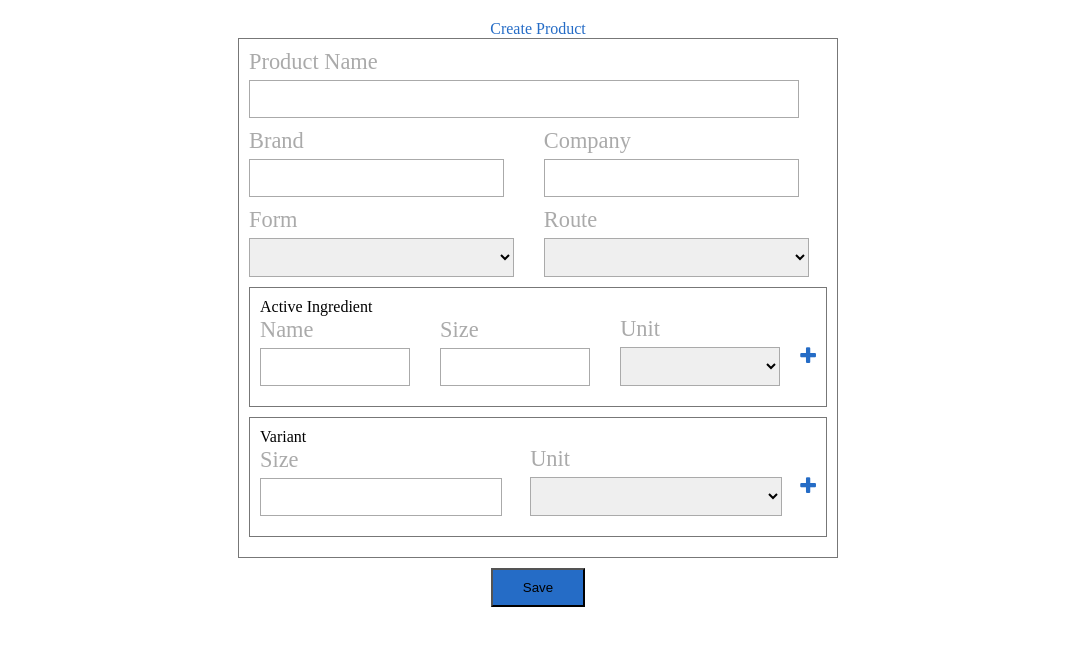
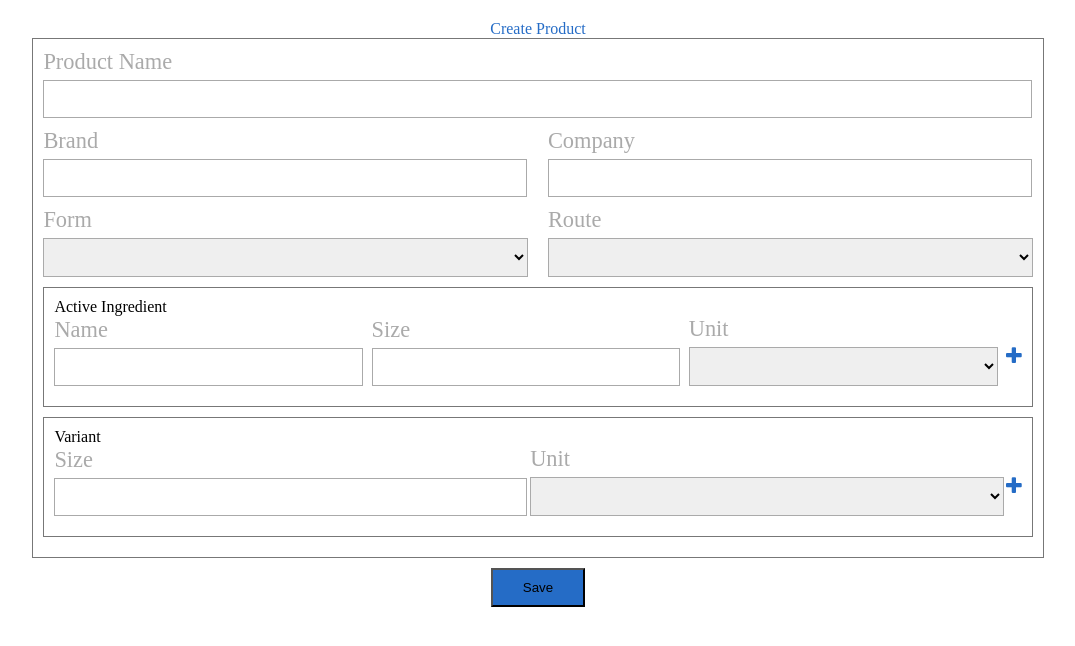
Before and after one commit to APMIS-HMS/formularyfrontend, an Angular app: page / in a window 1280 px wide. Shown: the top 646 px of the page, without its empty margins (102-1177 px from the left). Built offline with nearby package versions, Linux system fonts and the light colour scheme.

Commit message:
design fix

```diff
--- a/src/app/app.component.scss
+++ b/src/app/app.component.scss
@@ -1,5 +1,5 @@
 .frm-main{
-    width: 600px;
+    width: 80%;
     margin: 0 auto;
     margin-top: 20px;
 }
--- a/src/styles.scss
+++ b/src/styles.scss
@@ -13,10 +13,10 @@ input:focus, select:focus, textarea:focus{
     box-shadow: 0 0 5px #256cc6;
 }
 select{
-    width: calc(100% - 18px);
+    width: 100%;
 }
 input, textarea{
-    width: calc(100% - 40px);
+    width: calc(100% - 13px);
 }
 
 .frm-x1{
```
